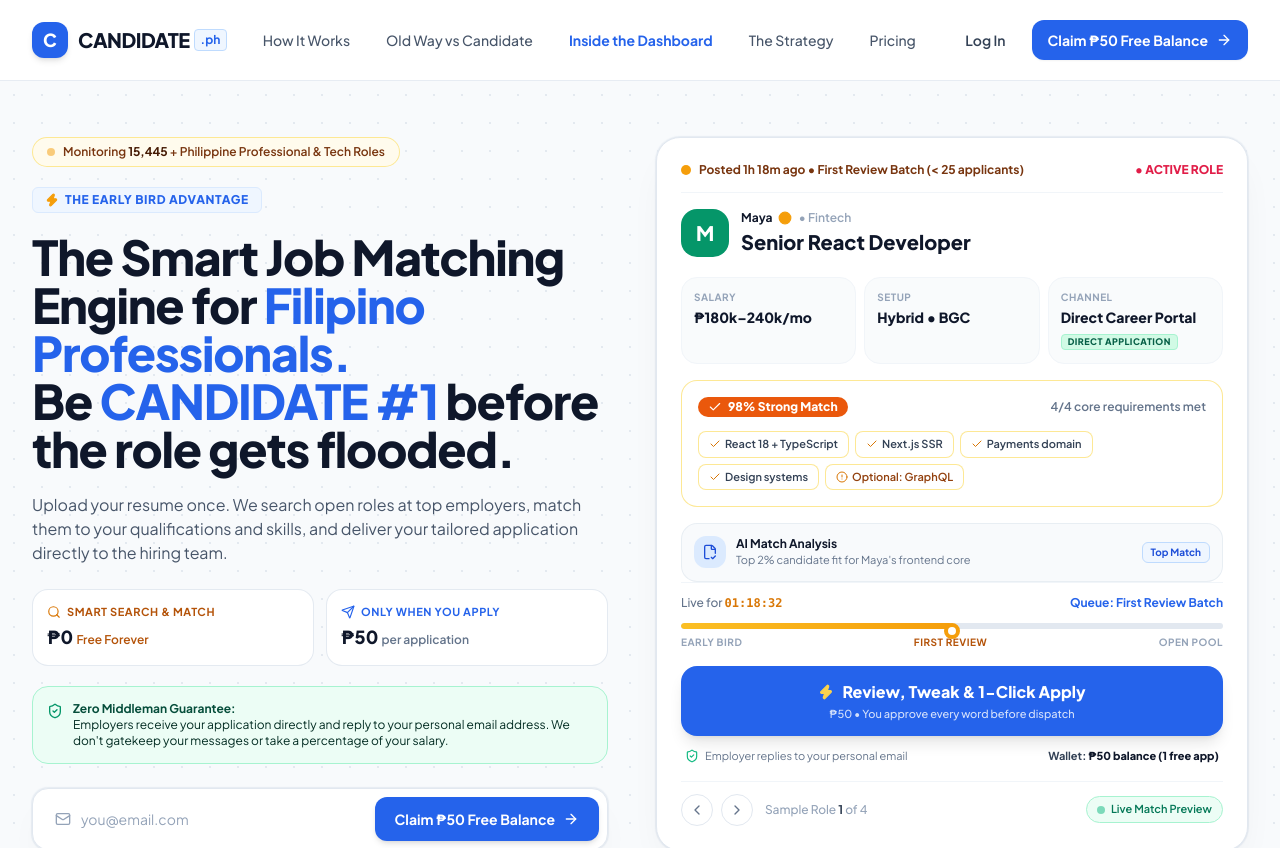
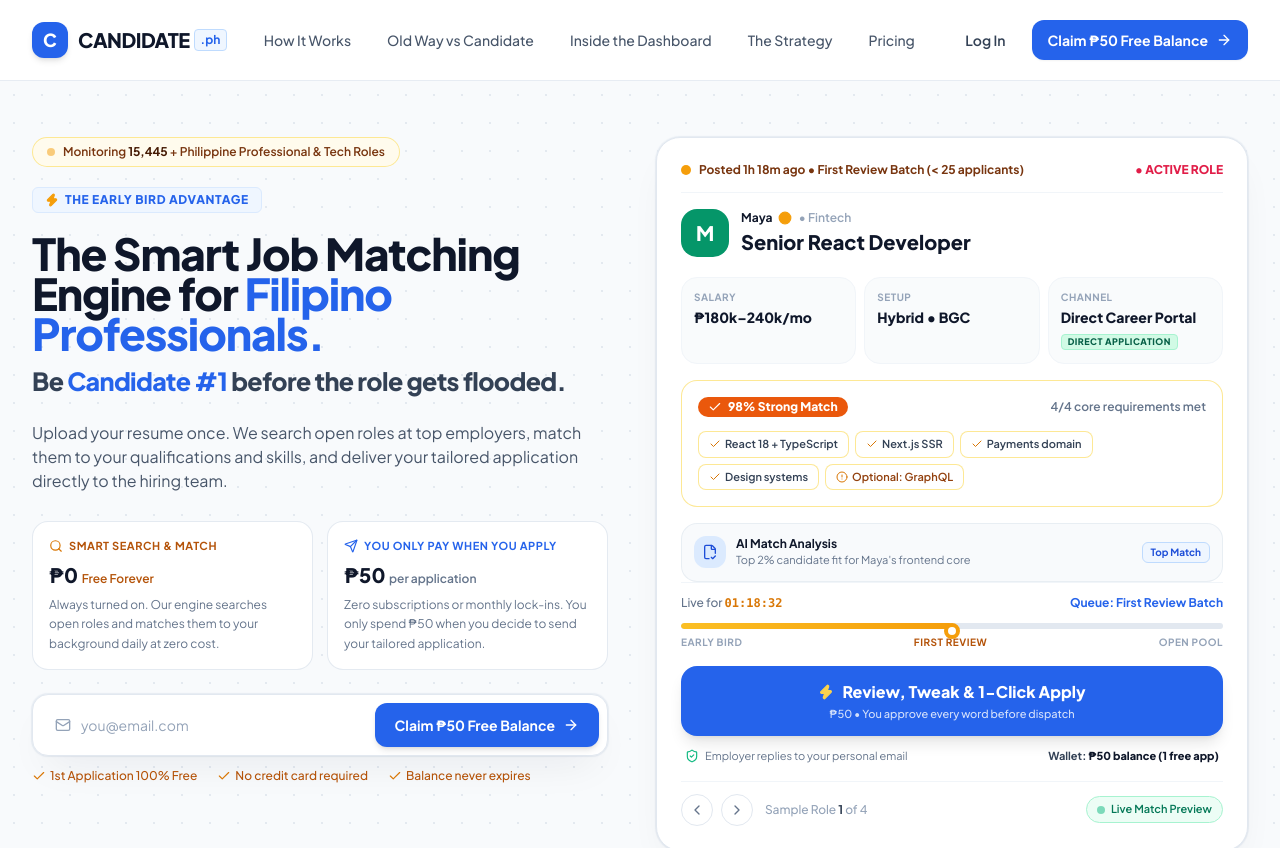
Before and after one commit to nicasiotuason/candidate-ph, a React (Vite) app: page / in a window 1280 px wide. Shown: the top 848 px of the page. Built offline with nearby package versions, Linux system fonts and the light colour scheme.

Commit message:
feat(hero): refine headline hierarchy, expand mini value cards, and move zero middleman to how-it-works

```diff
--- a/src/components/Navbar.jsx
+++ b/src/components/Navbar.jsx
@@ -51,7 +51,7 @@ export default function Navbar({ currentView, setCurrentView, user, onOpenTopUp,
                 </a>
                 <a
                   href="#dashboard-preview"
-                  className="px-3 py-2 rounded-lg text-blue-600 font-bold hover:bg-blue-50 transition-colors whitespace-nowrap"
+                  className="px-3 py-2 rounded-lg hover:text-slate-900 hover:bg-slate-50 transition-colors whitespace-nowrap"
                 >
                   Inside the Dashboard
                 </a>
@@ -194,7 +194,7 @@ export default function Navbar({ currentView, setCurrentView, user, onOpenTopUp,
             <a
               href="#dashboard-preview"
               onClick={() => setMobileMenuOpen(false)}
-              className="px-3 py-2.5 rounded-xl text-blue-600 font-bold hover:bg-blue-50 transition-colors"
+              className="px-3 py-2.5 rounded-xl hover:bg-slate-50 transition-colors"
             >
               Inside the Dashboard
             </a>
--- a/src/pages/LandingPage.jsx
+++ b/src/pages/LandingPage.jsx
@@ -254,46 +254,47 @@ export default function LandingPage({
                 </div>
               </div>
 
-              {/* Main Headline */}
-              <h1 className="text-3xl sm:text-5xl lg:text-[48px] font-black text-slate-900 tracking-tight leading-[1.14]">
-                The Smart Job Matching Engine for <span className="text-theme-primary">Filipino Professionals.</span><br />
-                Be <span className="text-theme-primary">CANDIDATE #1</span> before the role gets flooded.
-              </h1>
+              {/* Main Headline with Breathing Room & Font Hierarchy */}
+              <div className="space-y-3">
+                <h1 className="text-3xl sm:text-4xl lg:text-[44px] font-black text-slate-900 tracking-tight leading-[1.16]">
+                  The Smart Job Matching Engine for <span className="text-theme-primary">Filipino Professionals.</span>
+                </h1>
+                <p className="text-xl sm:text-2xl lg:text-[25px] font-extrabold text-slate-700 tracking-tight leading-snug">
+                  Be <span className="text-theme-primary">Candidate #1</span> before the role gets flooded.
+                </p>
+              </div>
 
               {/* Subheadline */}
-              <p className="text-sm sm:text-base text-slate-600 font-normal leading-relaxed max-w-xl">
+              <p className="text-sm sm:text-base text-slate-600 font-normal leading-relaxed max-w-xl pt-1">
                 Upload your resume once. We search open roles at top employers, match them to your qualifications and skills, and deliver your tailored application directly to the hiring team.
               </p>
 
-              {/* 2 Mini Highlight Cards */}
-              <div className="grid grid-cols-1 sm:grid-cols-2 gap-3 max-w-xl pt-1">
-                <div className="p-3.5 rounded-2xl bg-white border border-slate-200/90 shadow-xs flex flex-col justify-center">
+              {/* 2 Mini Value Proposition Cards (Expanded with rich explanation) */}
+              <div className="grid grid-cols-1 sm:grid-cols-2 gap-3.5 max-w-xl pt-2">
+                <div className="p-4 rounded-2xl bg-white border border-slate-200/90 shadow-xs flex flex-col justify-between space-y-1.5 text-left">
                   <div className="flex items-center gap-1.5 text-[11px] font-bold text-amber-700 uppercase tracking-wider">
                     <Search className="w-3.5 h-3.5 text-amber-600" />
                     <span>SMART SEARCH & MATCH</span>
                   </div>
-                  <p className="text-lg font-black text-slate-900 mt-0.5">
+                  <p className="text-xl font-black text-slate-900">
                     ₱0 <span className="text-xs font-semibold text-amber-700">Free Forever</span>
+                  </p>
+                  <p className="text-xs text-slate-500 leading-relaxed">
+                    Always turned on. Our engine searches open roles and matches them to your background daily at zero cost.
                   </p>
                 </div>
 
-                <div className="p-3.5 rounded-2xl bg-white border border-slate-200/90 shadow-xs flex flex-col justify-center">
+                <div className="p-4 rounded-2xl bg-white border border-slate-200/90 shadow-xs flex flex-col justify-between space-y-1.5 text-left">
                   <div className="flex items-center gap-1.5 text-[11px] font-bold text-theme-primary uppercase tracking-wider">
                     <Send className="w-3.5 h-3.5 text-theme-primary" />
-                    <span>ONLY WHEN YOU APPLY</span>
+                    <span>YOU ONLY PAY WHEN YOU APPLY</span>
                   </div>
-                  <p className="text-lg font-black text-slate-900 mt-0.5">
+                  <p className="text-xl font-black text-slate-900">
                     ₱50 <span className="text-xs font-semibold text-slate-500">per application</span>
                   </p>
-                </div>
-              </div>
-
-              {/* Zero-Middleman Guarantee Callout Banner */}
-              <div className="p-3.5 rounded-2xl bg-emerald-50 border border-emerald-200 text-xs text-emerald-950 flex items-start gap-2.5 max-w-xl">
-                <ShieldCheck className="w-4 h-4 text-emerald-600 shrink-0 mt-0.5" />
-                <div>
-                  <strong className="block text-emerald-900 font-bold">Zero Middleman Guarantee:</strong>
-                  Employers receive your application directly and reply to your personal email address. We don't gatekeep your messages or take a percentage of your salary.
+                  <p className="text-xs text-slate-500 leading-relaxed">
+                    Zero subscriptions or monthly lock-ins. You only spend ₱50 when you decide to send your tailored application.
+                  </p>
                 </div>
               </div>
 
@@ -1072,6 +1073,21 @@ export default function LandingPage({
 
           </div>
 
+          {/* Prominent Zero-Middleman / We Don't Own The Employer Callout */}
+          <div className="mt-12 max-w-4xl mx-auto p-6 sm:p-7 rounded-3xl bg-emerald-50 border-2 border-emerald-200 text-emerald-950 flex flex-col sm:flex-row items-start sm:items-center gap-4 text-left shadow-xs">
+            <div className="w-12 h-12 rounded-2xl bg-emerald-600 text-white flex items-center justify-center shrink-0 shadow-xs">
+              <ShieldCheck className="w-6 h-6" />
+            </div>
+            <div className="space-y-1 flex-1">
+              <h4 className="text-base font-extrabold text-emerald-900">
+                Zero Middleman Guarantee: We Don't Own the Employer
+              </h4>
+              <p className="text-xs sm:text-sm text-emerald-800 leading-relaxed">
+                Employers receive your application directly in their hiring inbox and reply straight to your personal email address. We never intercept messages, gatekeep communications, or take a cut of your salary. You maintain 100% direct control over your interview process.
+              </p>
+            </div>
+          </div>
+
         </div>
       </section>
 
```
